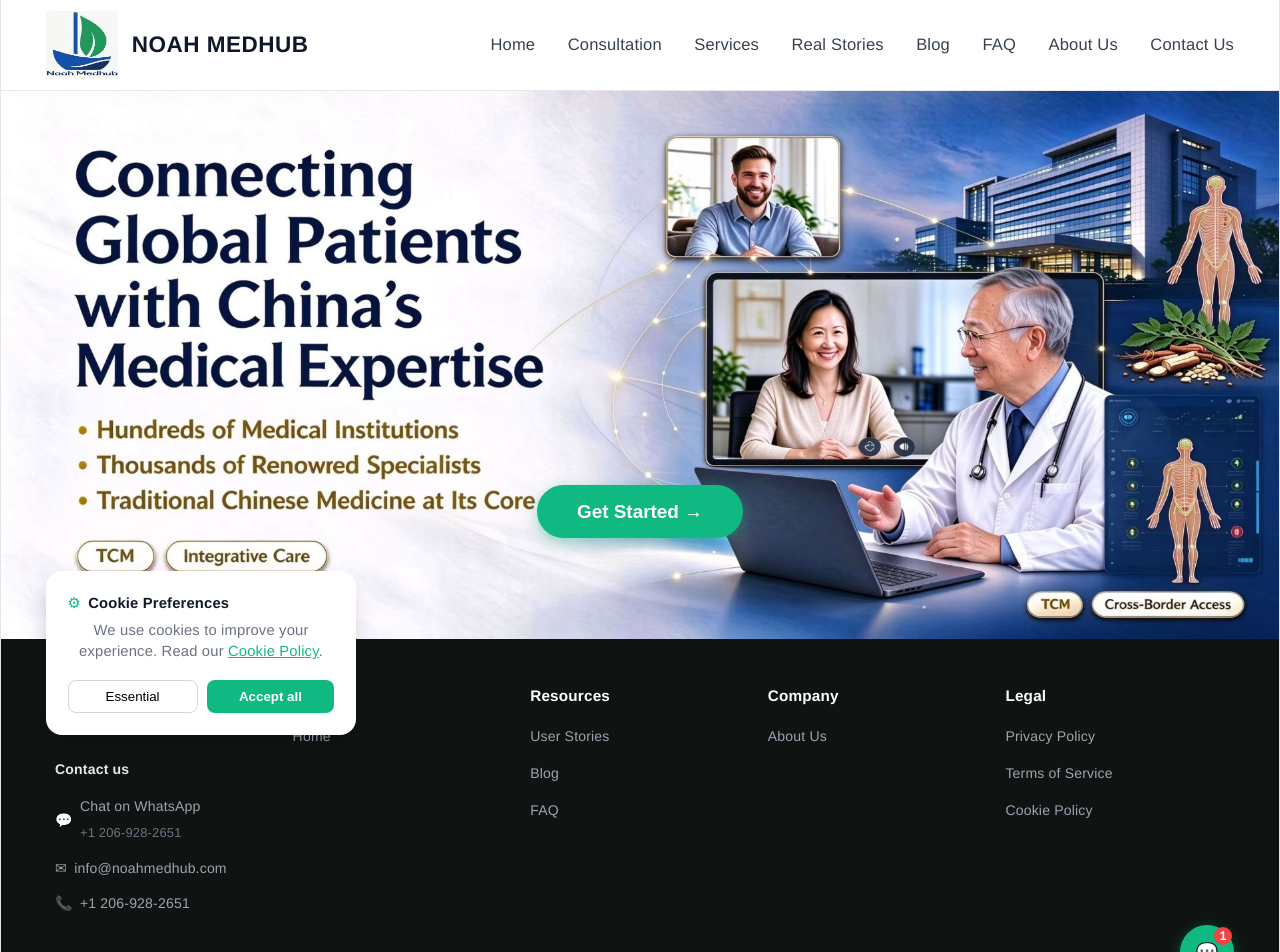
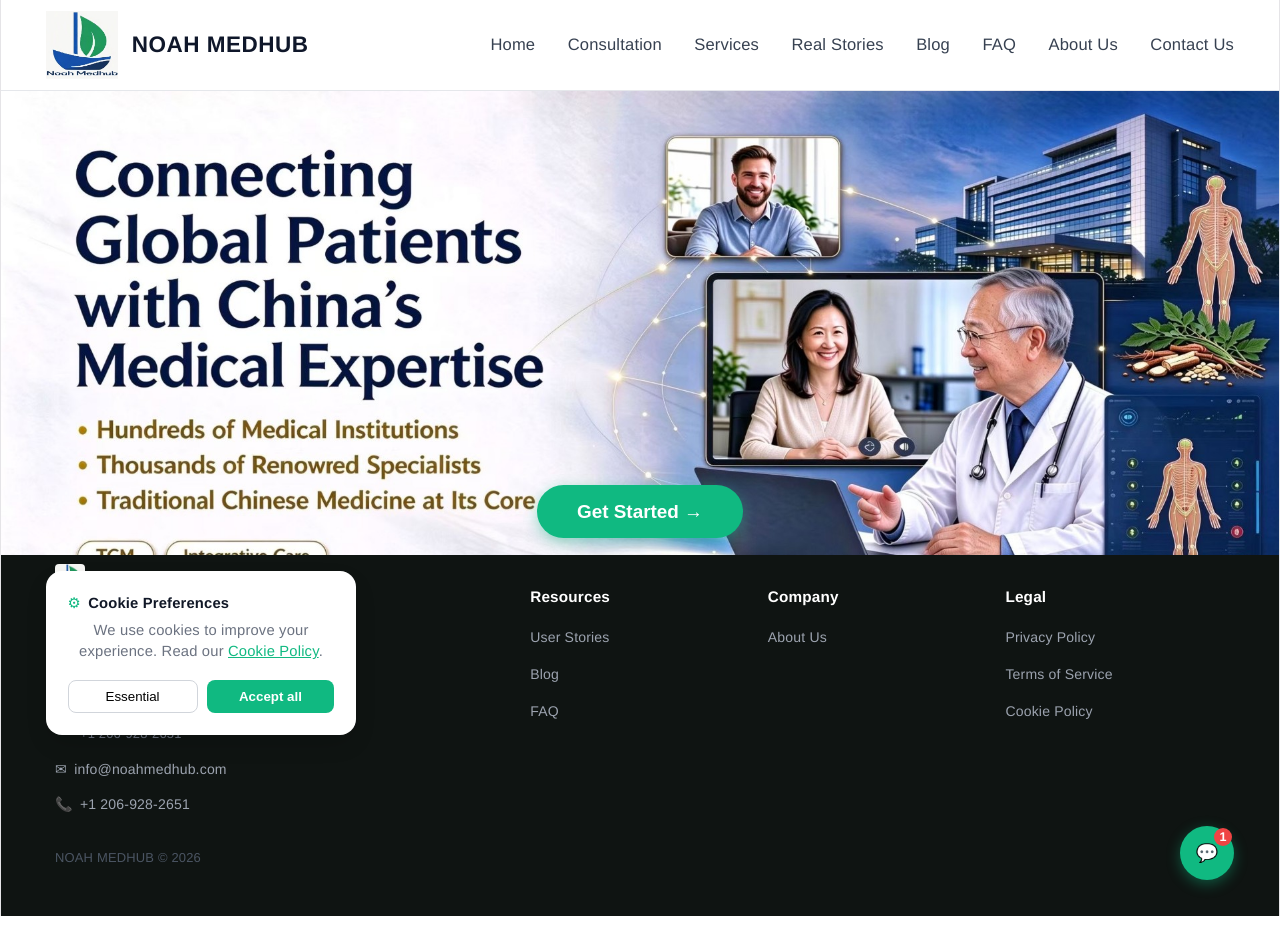
Before and after one commit to yannzhao6361-hue/noahmedhub-frontend, a React (Vite) app: page / in a window 1280 px wide. Shown: the top 952 px of the page. After the commit the page ends 916 px from the top, so only its background shows below. Built offline with nearby package versions, Linux system fonts and the light colour scheme.

Commit message:
fix: 调整样式，修复底部页脚遮挡正文文字的问题

```diff
--- a/src/App.jsx
+++ b/src/App.jsx
@@ -269,15 +269,16 @@
         )}
       </section>
 
-      {/* 3. 底部页脚区域 (Footer Section) - 全黑无缝贴底，并将右下角客服图标纳入页脚右下角 */}
+      {/* 3. 底部页脚区域 (Footer Section) - 调整负边距和内边距，将黑色区域及文字大幅上提 */}
       <footer style={{
         width: '100%',
         backgroundColor: '#0f1412',
-        padding: '1rem 3rem 2.5rem 3rem',
+        padding: '0.5rem 3rem 2.5rem 3rem', // 顶部内边距减小到 0.5rem
         color: '#ffffff',
         boxSizing: 'border-box',
-        marginTop: '-7rem',
-        position: 'relative'
+        marginTop: '-12rem',             // 负边距加大到 -12rem，使整个黑色区域往上提
+        position: 'relative',
+        zIndex: 10
       }}>
         <div className="footer-grid-container" style={{
           display: 'grid',
@@ -417,7 +418,7 @@
           </div>
         </div>
 
-        {/* 右下角绿色圆形在线客服图标（已移入黑色页脚区域右下角） */}
+        {/* 右下角绿色圆形在线客服图标 */}
         <div
           onClick={() => setIsContactOpen(true)}
           style={{
```
